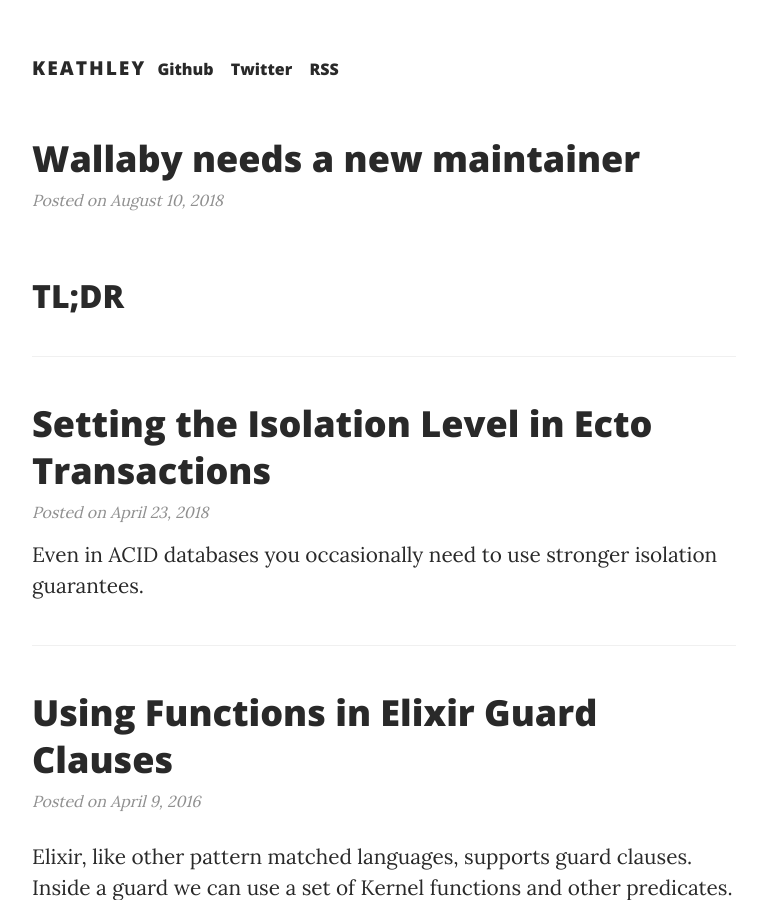
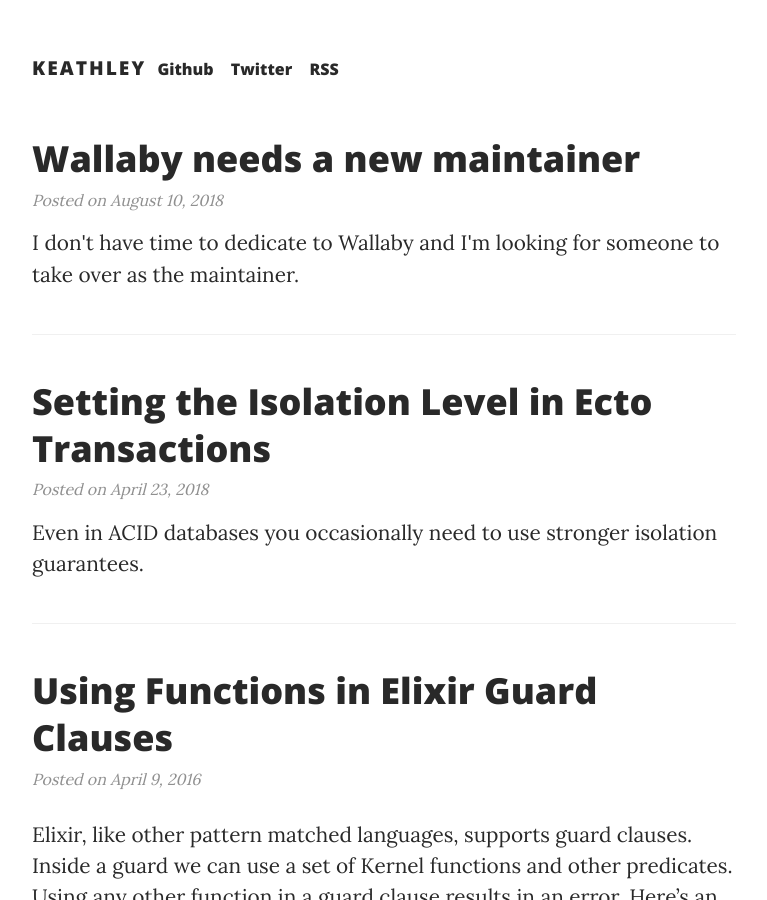
Before and after one commit to wojtekmach/keathley.github.io, a Jekyll site: the page built from index.html, in a window 1280 px wide and 900 px high. Shown: the whole window, without its empty margins (256-1023 px from the left). Built offline with Jekyll 4.4.1, drawn with Linux system fonts in a browser that asks for light colours; comment, search, counter and statistics services are not loaded.

Commit message:
Update 2018-08-10-wallaby-is-looking-for-new-maintainers.md

```diff
--- a/_posts/2018/2018-08-10-wallaby-is-looking-for-new-maintainers.md
+++ b/_posts/2018/2018-08-10-wallaby-is-looking-for-new-maintainers.md
@@ -3,6 +3,7 @@ layout: post
 title:  "Wallaby needs a new maintainer"
 date:   2018-08-10 10:06:00
 categories: elixir wallaby
+excerpt: I don't have time to dedicate to Wallaby and I'm looking for someone to take over as the maintainer.
 ---
 
 ## TL;DR
```
